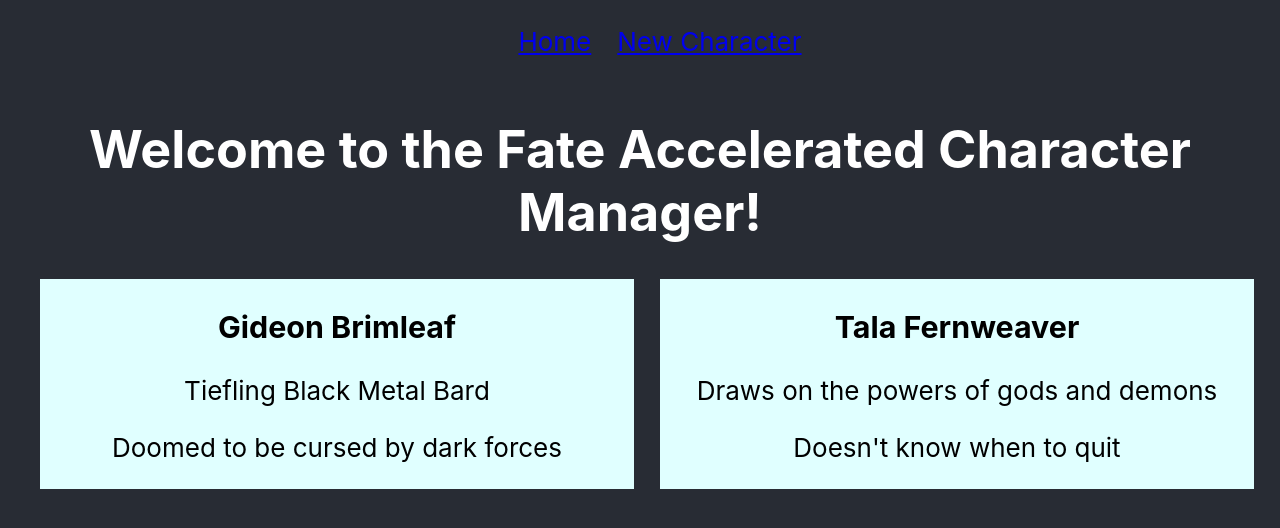
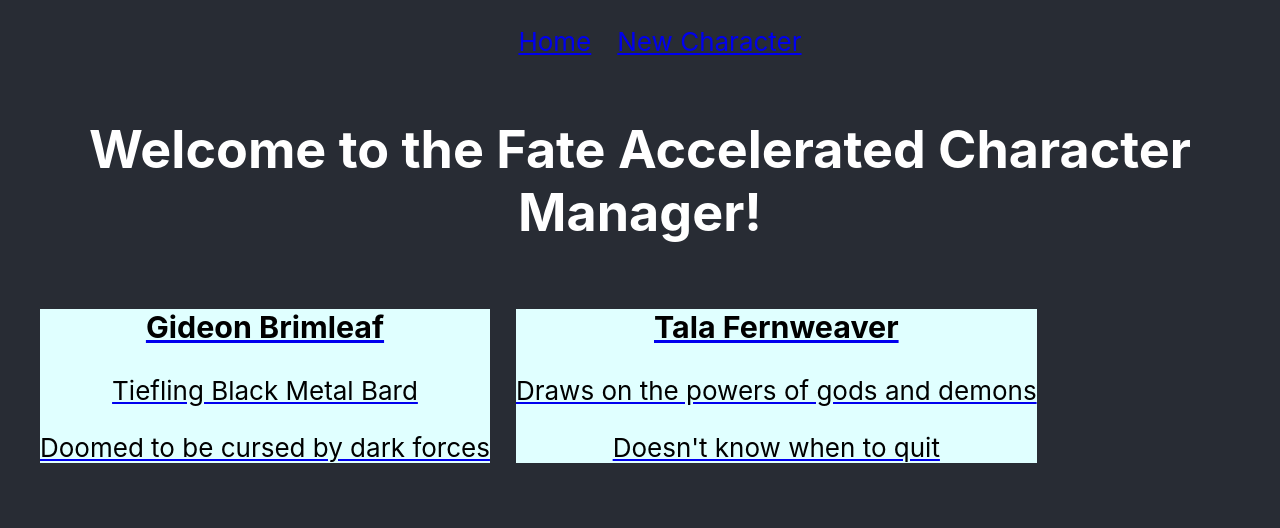
Before and after one commit to GideonBrimleaf/fate_character_generator, a React (Create React App) app: page / in a window 1280 px wide. Shown: the top 528 px of the page. Built offline with nearby package versions, Linux system fonts and the light colour scheme.

Commit message:
can successfully route to individual pages

```diff
--- a/src/App.js
+++ b/src/App.js
@@ -3,6 +3,7 @@
 import CharacterList from './containers/CharacterList'
 import CharacterForm from './containers/CharacterForm'
 import NavBar from './components/NavBar'
+import CharacterDetail from './components/CharacterDetail'
 import {BrowserRouter as Router, Route, Switch} from 'react-router-dom'
 
 class App extends Component {
@@ -12,7 +13,7 @@
     this.state = {
       characters:[
                   {id: 1, name:"Gideon Brimleaf", highConcept:"Tiefling Black Metal Bard", trouble:"Doomed to be cursed by dark forces"},
-                  {id:2, name:"Tala Fernweaver", highConcept:"Draws on the powers of gods and demons", trouble:"Doesn't know when to quit"}
+                  {id: 2, name:"Tala Fernweaver", highConcept:"Draws on the powers of gods and demons", trouble:"Doesn't know when to quit"}
                 ]
     }
     this.addCharacter = this.addCharacter.bind(this)
@@ -25,6 +26,10 @@
 
   render(){
 
+    const characterPaths = this.state.characters.map(character =>{
+      return <Route key={character.id} path={`/character/${character.id}`} render={() => <CharacterDetail character={character} />}/>
+    })
+
     return (
       <div className="App">
         <Router>
@@ -32,6 +37,7 @@
           <Switch>
           <Route exact path="/" render={() => <CharacterList characters={this.state.characters} />} />
           <Route path="/new" render={() => <CharacterForm onCharacterCreated={this.addCharacter} />} />
+          {characterPaths}
           </Switch>
         </Router>
       </div>
--- a/src/components/CharacterSummary.js
+++ b/src/components/CharacterSummary.js
@@ -3,11 +3,13 @@
 
 const CharacterSummary = (props) => {
   return (
-    <li className="characterSummaryTile">
-      <h3>{props.characterDetails.name}</h3>
-      <p>{props.characterDetails.highConcept}</p>
-      <p>{props.characterDetails.trouble}</p>
-    </li>
+    <a href={`/character/${props.characterDetails.id}`}>
+      <li className="characterSummaryTile">
+        <h3>{props.characterDetails.name}</h3>
+        <p>{props.characterDetails.highConcept}</p>
+        <p>{props.characterDetails.trouble}</p>
+      </li>
+    </a>
   )
 }
 
```
Lines whose indentation alone changed are shown as unchanged.
